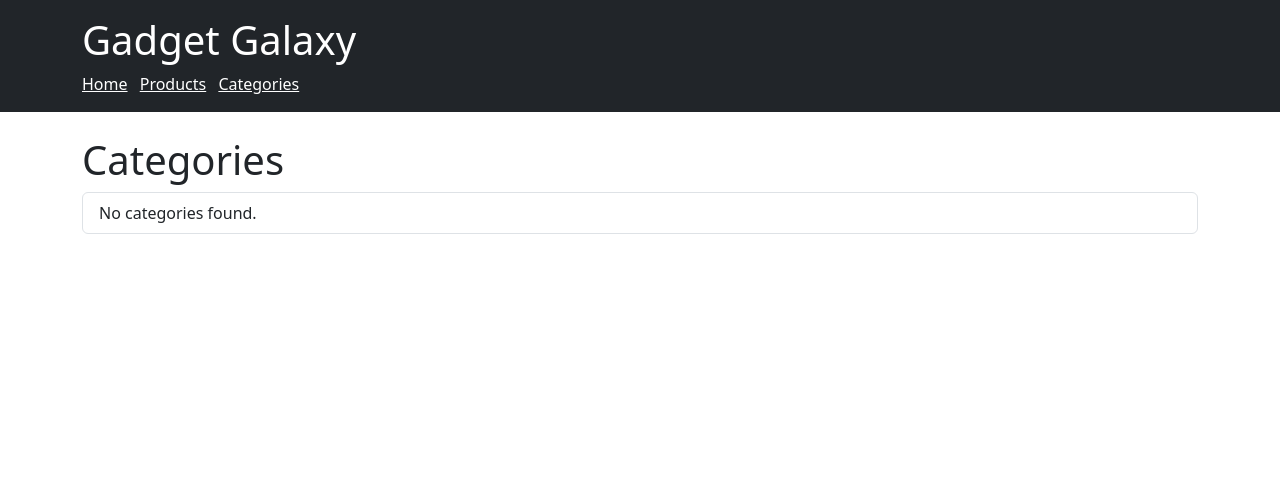
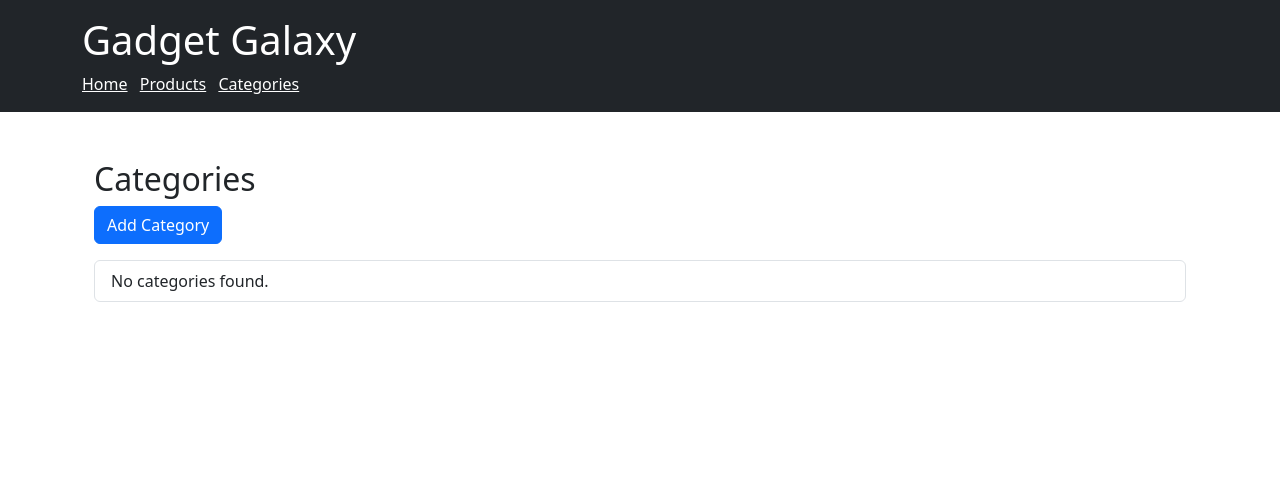
Before and after one commit to aahmed1009/gadget_galaxy-Django, a Django app: page /categories/ in a window 1280 px wide. Shown: the top 501 px of the page. Run offline with Django 5.2, Linux system fonts and the light colour scheme; data that the repository does not hold is empty.

Commit message:
crud of categories using generic view

```diff
--- a/category/templates/category_list.html
+++ b/category/templates/category_list.html
@@ -1,12 +1,31 @@
-{% extends "index.html" %} {% block content %}
-<h1>Categories</h1>
+{% extends 'index.html' %} {% block content %}
+<div class="container mt-4">
+  <h2>Categories</h2>
+  <a href="{% url 'category_create' %}" class="btn btn-primary mb-3"
+    >Add Category</a
+  >
   <ul class="list-group">
     {% for category in categories %}
-  <li class="list-group-item">
-    <a href="{% url 'category_detail' category.id %}">{{ category.name }}</a>
+    <li
+      class="list-group-item d-flex justify-content-between align-items-center"
+    >
+      <a href="{% url 'category_detail' category.pk %}">{{ category.name }}</a>
+      <span>
+        <a
+          href="{% url 'category_update' category.pk %}"
+          class="btn btn-sm btn-warning"
+          >Edit</a
+        >
+        <a
+          href="{% url 'category_delete' category.pk %}"
+          class="btn btn-sm btn-danger"
+          >Delete</a
+        >
+      </span>
     </li>
     {% empty %}
     <li class="list-group-item">No categories found.</li>
     {% endfor %}
   </ul>
+</div>
 {% endblock %}
--- a/category/urls.py
+++ b/category/urls.py
@@ -2,8 +2,13 @@ from django.urls import path
 from .views import *
 
 urlpatterns = [
-    path('', category_list, name='category_list'),
-      path('<int:id>/', category_detail, name='category_detail'),
-    path('new/', category_new, name='category_new'),
-    path('update/<int:id>/', category_update, name='category_update'),
+    # path('', category_list, name='category_list'),
+    #   path('<int:id>/', category_detail, name='category_detail'),
+    # path('new/', category_new, name='category_new'),
+    # path('update/<int:id>/', category_update, name='category_update'),
+     path('', CategoryListView.as_view(), name='category_list'),
+    path('<int:pk>/', CategoryDetailView.as_view(), name='category_detail'),
+    path('new/', CategoryCreateView.as_view(), name='category_create'),
+    path('<int:pk>/edit/', CategoryUpdateView.as_view(), name='category_update'),
+    path('<int:pk>/delete/', CategoryDeleteView.as_view(), name='category_delete'),
 ]
--- a/category/views.py
+++ b/category/views.py
@@ -1,15 +1,47 @@
-from django.shortcuts import render, get_object_or_404
-from django.http import HttpResponse
+# from django.shortcuts import render, get_object_or_404
+# from django.http import HttpResponse
+# from .models import Category
+from django.views.generic import ListView, DetailView, CreateView, UpdateView, DeleteView
+from django.urls import reverse_lazy
 from .models import Category
 # Create your views here.
-def category_list(request):
-    categories = Category.objects.all()
-    return render(request, 'category_list.html', {'categories': categories})
-def category_detail(request, id):
-    category = get_object_or_404(Category, id=id)
-    return HttpResponse(f"<h1>Category Detail Page for {category.name}</h1>")
-def category_new(request):
-    return HttpResponse("New Category Page")
+# def category_list(request):
+#     categories = Category.objects.all()
+#     return render(request, 'category_list.html', {'categories': categories})
+# def category_detail(request, id):
+#     category = get_object_or_404(Category, id=id)
+#     return HttpResponse(f"<h1>Category Detail Page for {category.name}</h1>")
+# def category_new(request):
+#     return HttpResponse("New Category Page")
 
-def category_update(request, id):
-    return HttpResponse(f"Update Category Page for ID {id}")
+# def category_update(request, id):
+#     return HttpResponse(f"Update Category Page for ID {id}")
+
+
+
+class CategoryListView(ListView):
+    model = Category
+    template_name = 'category_list.html'
+    context_object_name = 'categories'
+
+class CategoryDetailView(DetailView):
+    model = Category
+    template_name = 'category_detail.html'
+    context_object_name = 'category'
+
+class CategoryCreateView(CreateView):
+    model = Category
+    fields = ['name']
+    template_name = 'category_form.html'
+    success_url = reverse_lazy('category_list')
+
+class CategoryUpdateView(UpdateView):
+    model = Category
+    fields = ['name']
+    template_name = 'category_form.html'
+    success_url = reverse_lazy('category_list')
+
+class CategoryDeleteView(DeleteView):
+    model = Category
+    template_name = 'category_confirm_delete.html'
+    success_url = reverse_lazy('category_list')
--- a/gadget_galaxy/urls.py
+++ b/gadget_galaxy/urls.py
@@ -17,7 +17,7 @@ Including another URLconf
 from django.contrib import admin
 from django.urls import path,include
 
-from category.views import category_list
+# from category.views import category_list
 from product.views import product_list, product_detail, index
 from django.conf import settings
 from django.conf.urls.static import static
```
Also changed, not shown: category/templates/category_confirm_delete.html (added, +11 -0 lines), category/templates/category_detail.html (added, +9 -0 lines), category/templates/category_form.html (added, +10 -0 lines), 1 other file. Lines whose indentation alone changed are shown as unchanged.
